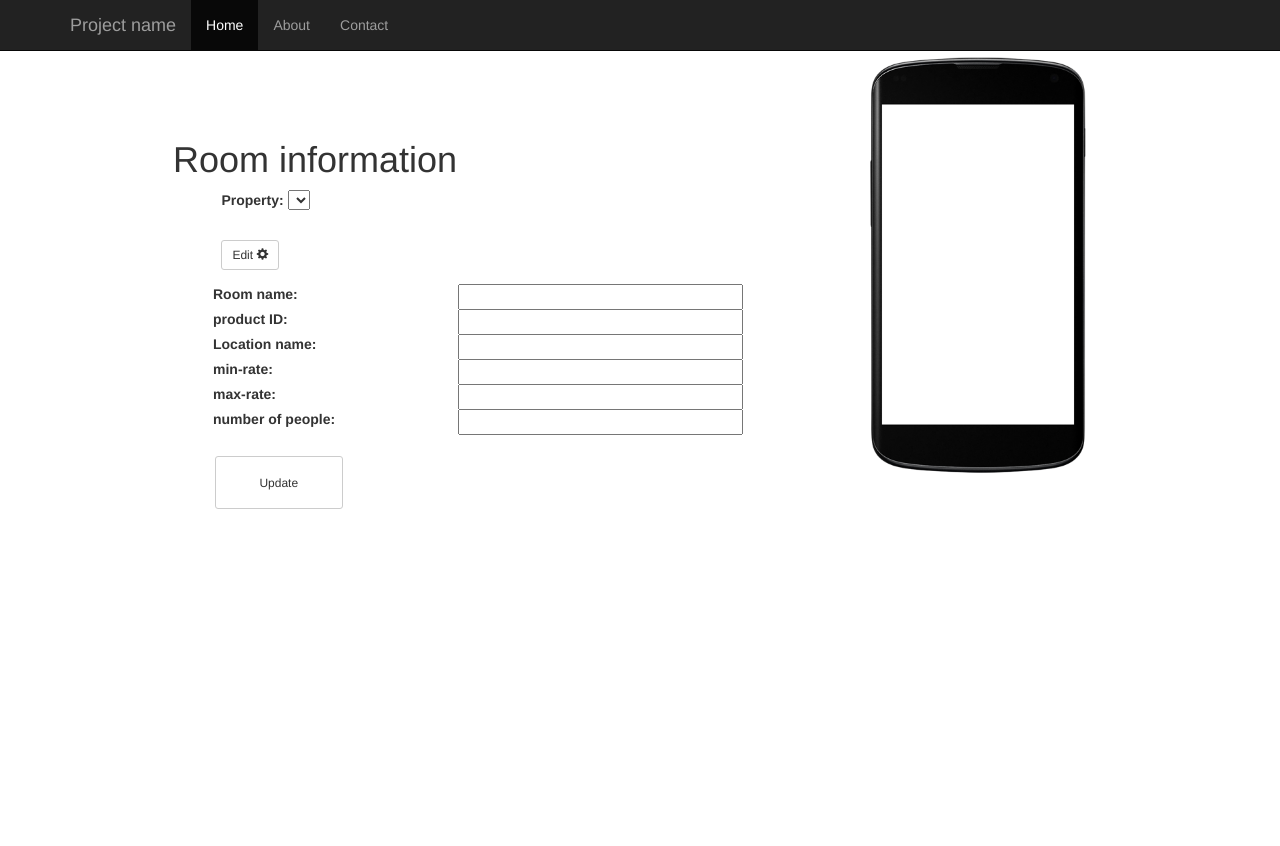
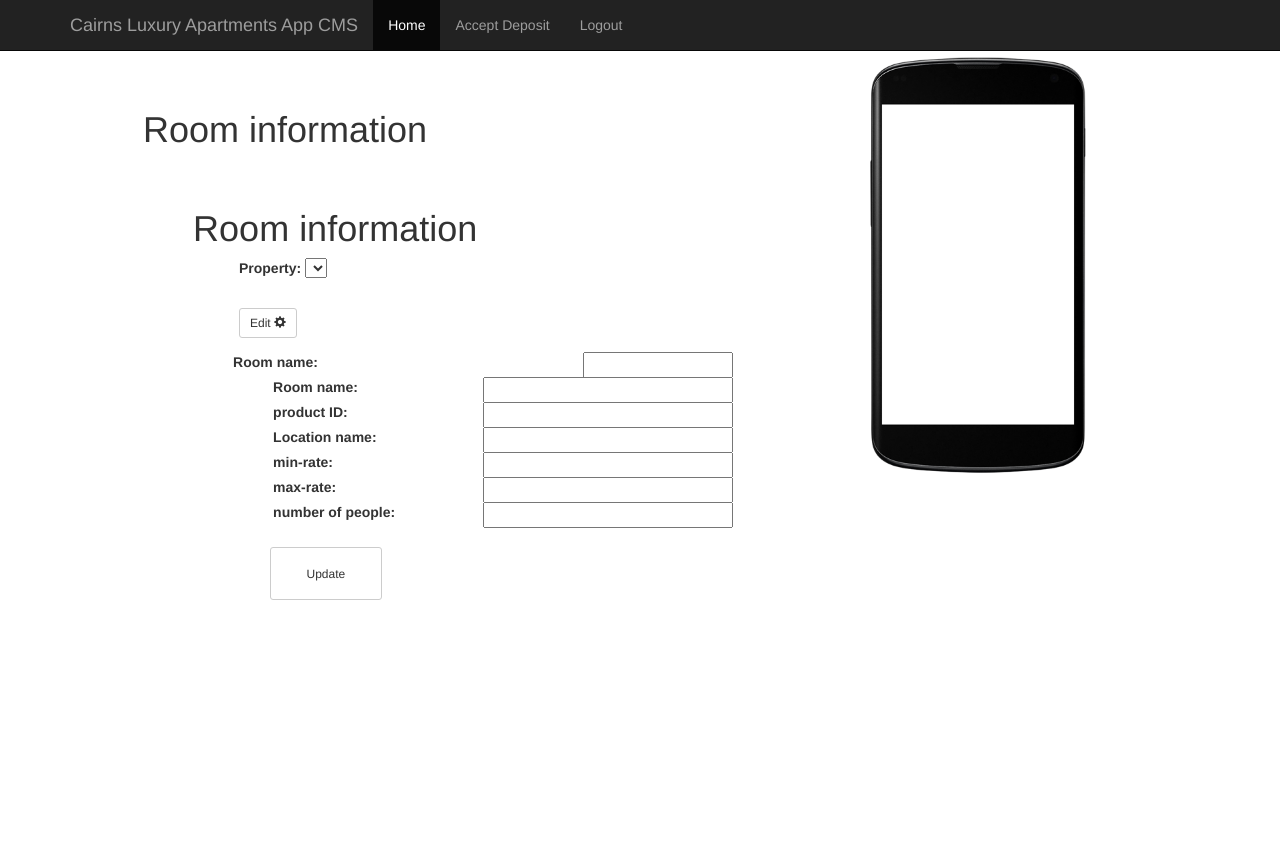
Before and after one commit to trentmarino/CLA-CMS, a PHP site: page / in a window 1280 px wide. After the commit the page ends 600 px from the top, so only its background shows below. Run offline with PHP 8.4, Linux system fonts and the light colour scheme; data comes from the database, SQL or seed files in the repository; lists and menus that the app fills with data are empty; some libraries are stand-ins or nearby versions.

Commit message:
starting the thing from scratch

```diff
--- a/web/get_page_info.php
+++ b/web/get_page_info.php
@@ -1,7 +1,6 @@
 <?php
-//include 'enviroCheck.php';
-include 'db_connect.php';
 
+include 'enviroCheck.php';
 
 $response = array();
 $sql = " SELECT * FROM `page_content`";
--- a/web/get_property_info_based_off_selected.php
+++ b/web/get_property_info_based_off_selected.php
@@ -1,10 +1,6 @@
 <?php
 
-
 include 'enviroCheck.php';
-
-
-
 
 $response = array();
     $sql = "SELECT product.product_name , property.idproperty,product.idproduct, product.deposit_amount_min, product_images.image_url,
--- a/web/get_property_names.php
+++ b/web/get_property_names.php
@@ -1,17 +1,5 @@
 <?php
-
-
-
-if (file_exists('db_connect_dev.php')) {
-    include 'db_connect_dev.php';
-} else if(!file_exists('db_connect_dev.php')){
-    include 'db_connect.php';
-    ?>
-    <script>console.log('sick juanz');</script>
-    <?php
-}
-
-
+include 'enviroCheck.php';
 
 $response = array();
 $sql = "SELECT * FROM property WHERE deleted = 0";
--- a/web/index.php
+++ b/web/index.php
@@ -1,10 +1,10 @@
 <html>
 <head>
-    <title>Bootstrap 101 Template</title>
+    <title>Cla-Cms</title>
     <link rel="stylesheet" href="https://maxcdn.bootstrapcdn.com/bootstrap/3.3.6/css/bootstrap.min.css"
           integrity="sha384-1q8mTJOASx8j1Au+a5WDVnPi2lkFfwwEAa8hDDdjZlpLegxhjVME1fgjWPGmkzs7" crossorigin="anonymous">
     <link rel="stylesheet" href="style.css">
-    <link rel="stylesheet" href="grid.css.css">
+    <link rel="stylesheet" href="grid.css">
     <link rel="stylesheet" href="//code.jquery.com/ui/1.11.4/themes/smoothness/jquery-ui.css">
     <script src="//code.jquery.com/jquery-1.10.2.js"></script>
     <script src="//code.jquery.com/ui/1.11.4/jquery-ui.js"></script>
@@ -15,7 +15,7 @@
 </head>
 <body>
 <?php
-include 'enviroCheck.php';
+include 'db_connect.php';
 ?>
 <nav class="navbar navbar-inverse navbar-fixed-top">
     <div class="container">
@@ -27,13 +27,13 @@ include 'enviroCheck.php';
                 <span class="icon-bar"></span>
                 <span class="icon-bar"></span>
             </button>
-            <a class="navbar-brand" href="#">Project name</a>
+            <a class="navbar-brand" href="#">Cairns Luxury Apartments App CMS</a>
         </div>
         <div id="navbar" class="collapse navbar-collapse">
             <ul class="nav navbar-nav">
                 <li class="active"><a href="#">Home</a></li>
-                <li><a href="#about">About</a></li>
-                <li><a href="#contact">Contact</a></li>
+                <li><a href="#about">Accept Deposit</a></li>
+                <li><a href="#contact">Logout</a></li>
             </ul>
         </div><!--/.nav-collapse -->
     </div>
@@ -43,17 +43,19 @@ include 'enviroCheck.php';
         <div id="page">
 
         </div>
+    </div>
 
-    </div>
-    <div class="col updateForm" id="container">
+    <div id="container">
         <div class="starter-template">
             <h1>Room information</h1>
+    <div class="col updateForm" id="container">
+        <h1>Room information</h1>
+
             <form class="formDropdowns" id="update" action="#" method="post" enctype="multipart/form-data">
                 <label>
                     Property:
                 </label>
                 <select class="property">
-
                 </select>
                 <br>
                 <label id="roomLabel">
@@ -67,19 +69,23 @@ include 'enviroCheck.php';
                     <span class="glyphicon glyphicon-cog"></span>
                 </button>
             </form>
-            <form id="newInfo" action="update_room_info.php" method="post">
-                <ul class="form" id="form">
+            <form action="update_room_info.php" method="post">
+                <ul id="form">
                     <li><label>
                             Room name:
                         </label>
                         <input class="cmsTextFields" id="roomName" name="roomName" type="text">
+            <form id="newInfo" action="update_room_info.php" method="post">
+                <ul id="form" class="form">
+                    <li><label>Room name:</label>
+                        <input class="cmsTextFields" id="roomName" name="roomName" type="text">
+                        <br>
                     </li>
                     <li><label>
                             product ID:
                         </label>
                         <input class="cmsTextFields" id="productid" name="productid" type="text">
                     </li>
-
 
                     <li><label>
                             Location name:
@@ -105,20 +111,23 @@ include 'enviroCheck.php';
                         <input class="cmsTextFields" id="noGuests" name="noGuests" type="text">
                     </li>
                 </ul>
-                <div id="updateButton">
-                    <button type="submit" class="btn btn-default btn-sm">
+                <div class="updateButtons" id="updateButton">
+                    <button type="button" id="update_room_info" class="btn btn-default btn-sm">
                         Update
                     </button>
                     <button id="loadPage" type="button" class="btn btn-default btn-sm">
                         Load Page
                     </button>
+                    <div class="alert alert-success" id="beenUpdated">
+                        Room has been updated.
+                    </div>
                 </div>
             </form>
         </div>
     </div>
-</div>
-<div id="status-Block">
-    <span id="status">Test</span>
+<div id="status-Block" class="alert alert-success">
+    Page information has been added Successfully;
+<!--    <span id="status">Test</span>-->
 </div>
 <div id="description">
     <form method="post" id="roomPage">
--- a/web/update_room_info.php
+++ b/web/update_room_info.php
@@ -1,7 +1,6 @@
 <?php
 
 include 'enviroCheck.php';
-
 
 if ($_SERVER["REQUEST_METHOD"] == "POST") {
     $idproduct = $_POST["productid"];
```
Also changed, not shown: web/Category.php (added, +30 -0 lines), web/composer.json (added, +10 -0 lines), web/info.php (deleted, +0 -7 lines), web/insert_room_info.php (+48 -1 lines), web/README.md (deleted), 1 other file.
